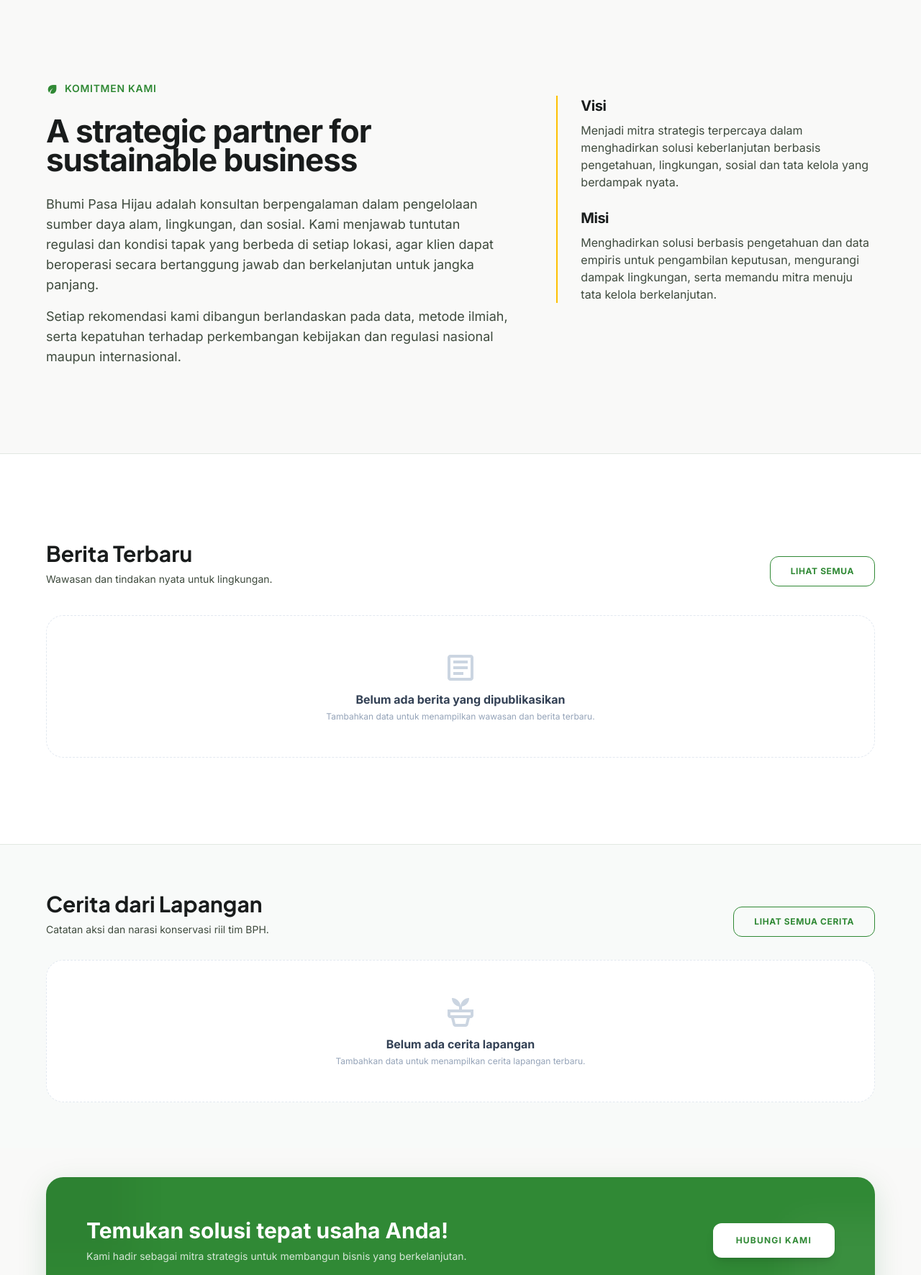
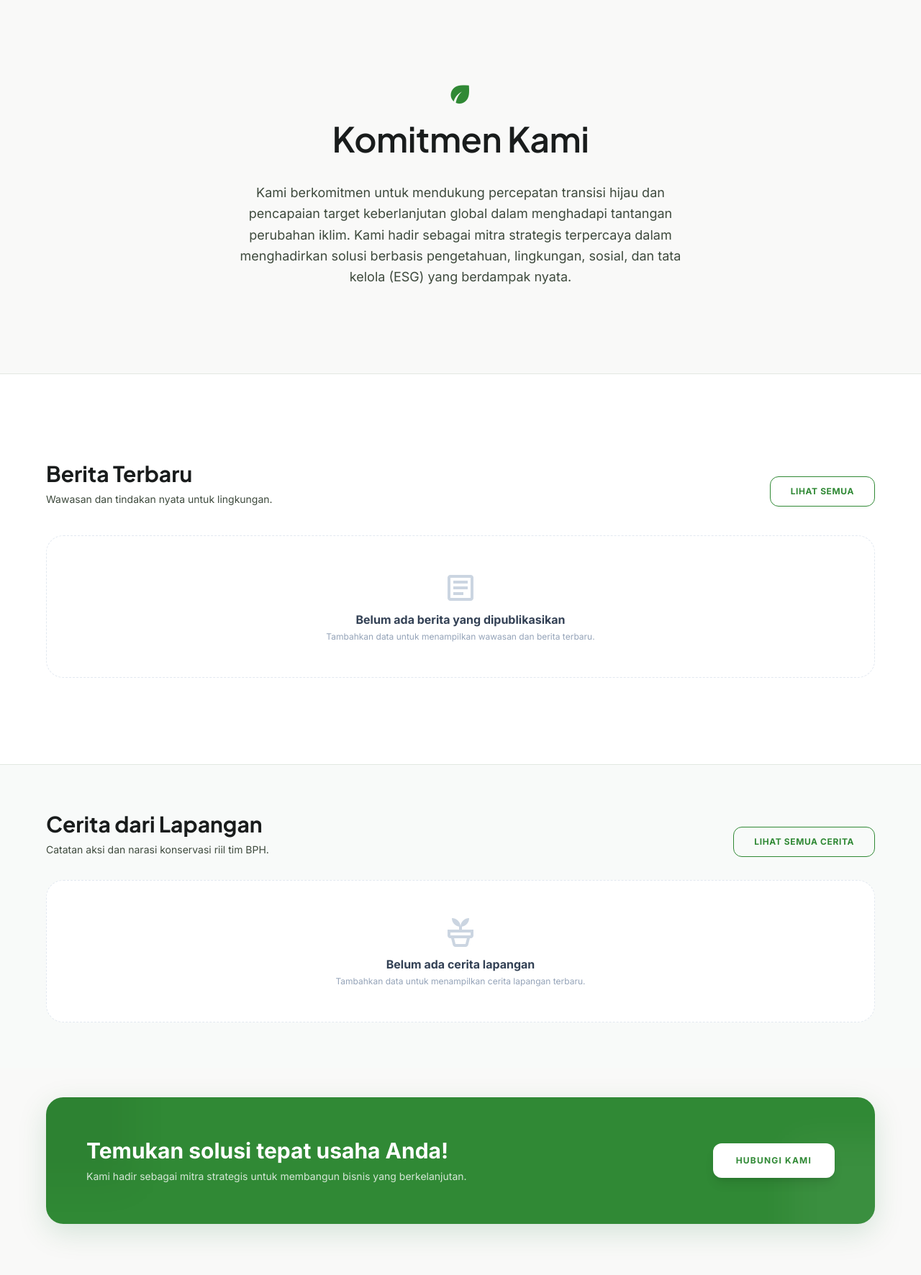
Before and after one commit to ryansyah1661/bph-cp, a Django app: template core/templates/core/homepage.html in a window 1280 px wide. Shown: the part 811-2583 px from the top of the page at 72% size. Run offline with Django 5.2, Linux system fonts and the light colour scheme; the template is opened without the code that fills it, so the values that code supplies are empty; some libraries are stand-ins or nearby versions.

Commit message:
feat: Restore homepage commitment section and apply strategic partner vision-mission layout to about page

```diff
--- a/core/templates/core/homepage.html
+++ b/core/templates/core/homepage.html
@@ -22,9 +22,9 @@
       </h1>
       <p class="font-body-lg text-body-lg max-w-2xl mb-stack-lg text-surface-white">
         {% if LANGUAGE_CODE == 'en' or request.GET.lang == 'en' %}
-          We help businesses manage natural resources, the environment and social dimensions, grounded in science, compliance with national and international regulation.
+          We are committed to reducing environmental impact and minimizing waste and pollution from our activities. We strive to be a trusted strategic partner in delivering knowledge-based, environmental, social, and governance sustainability solutions that create tangible impact.
         {% else %}
-          {% trans "Kami membantu pelaku bisnis dalam mengelola sumber daya alam, lingkungan, dan dimensi sosial, dengan berlandaskan pada sains, kepatuhan terhadap regulasi nasional maupun internasional." %}
+          {% trans "Kami berkomitmen untuk mengurangi dampak lingkungan dan meminimalkan limbah dan polusi dari kegiatan kami. Kami akan menjadi mitra strategis terpercaya dalam menghadirkan solusi keberlanjutan berbasis pengetahuan, lingkungan, sosial dan tata kelola yang berdampak nyata." %}
         {% endif %}
       </p>
       <a class="inline-flex items-center justify-center bg-primary text-surface-white px-8 py-4 rounded font-label-caps text-label-caps uppercase hover:bg-forest-deep hover:-translate-y-[2px] transition-all duration-300"
@@ -36,68 +36,18 @@
 
   <!-- KOMITMEN KAMI SECTION -->
   <section class="py-section-gap bg-surface w-full">
-    <div class="max-w-container-max mx-auto px-margin-mobile md:px-margin-desktop">
-      <div class="grid grid-cols-1 lg:grid-cols-12 gap-10 lg:gap-16 items-start">
-
-        <!-- KOLOM KIRI: JUDUL & DESKRIPSI -->
-        <div class="lg:col-span-7 space-y-6">
-          <div class="inline-flex items-center gap-2 text-primary font-semibold text-xs md:text-sm uppercase tracking-wider">
-            <span class="material-symbols-outlined text-lg fill">eco</span>
-            <span>{% if LANGUAGE_CODE == 'en' or request.GET.lang == 'en' %}Our Commitment{% else %}{% trans "Komitmen Kami" %}{% endif %}</span>
-          </div>
-          <h2 class="text-3xl sm:text-4xl lg:text-[44px] font-bold text-on-surface tracking-tight leading-[1.15]">
-            A strategic partner for sustainable business
-          </h2>
-          <div class="space-y-4 text-on-surface-variant text-base md:text-lg leading-relaxed pt-1">
-            <p>
-              {% if LANGUAGE_CODE == 'en' or request.GET.lang == 'en' %}
-                Bhumi Pasa Hijau is a consultancy with experience in natural resources, environmental, and social management. We respond to regulatory demands and site conditions that differ at every location, so clients can operate responsibly and for the long term.
-              {% else %}
-                {% trans "Bhumi Pasa Hijau adalah konsultan berpengalaman dalam pengelolaan sumber daya alam, lingkungan, dan sosial. Kami menjawab tuntutan regulasi dan kondisi tapak yang berbeda di setiap lokasi, agar klien dapat beroperasi secara bertanggung jawab dan berkelanjutan untuk jangka panjang." %}
-              {% endif %}
-            </p>
-            <p>
-              {% if LANGUAGE_CODE == 'en' or request.GET.lang == 'en' %}
-                Every recommendation is built on data, scientific methods, and current policy developments.
-              {% else %}
-                {% trans "Setiap rekomendasi kami dibangun berlandaskan pada data, metode ilmiah, serta kepatuhan terhadap perkembangan kebijakan dan regulasi nasional maupun internasional." %}
-              {% endif %}
-            </p>
-          </div>
-        </div>
-
-        <!-- KOLOM KANAN: VISI & MISI DENGAN GARIS EMAS/KUNING -->
-        <div class="lg:col-span-5 border-l-2 border-tertiary pl-6 md:pl-8 space-y-6 lg:mt-6">
-          <!-- Visi -->
-          <div class="space-y-2">
-            <h3 class="text-lg md:text-xl font-bold text-on-surface tracking-tight">
-              {% if LANGUAGE_CODE == 'en' or request.GET.lang == 'en' %}Vision{% else %}{% trans "Visi" %}{% endif %}
-            </h3>
-            <p class="text-sm md:text-base text-on-surface-variant leading-relaxed">
-              {% if LANGUAGE_CODE == 'en' or request.GET.lang == 'en' %}
-                To be a trusted strategic partner in delivering sustainability solutions based on knowledge, environment, social, and governance that have a real impact.
-              {% else %}
-                {% trans "Menjadi mitra strategis terpercaya dalam menghadirkan solusi keberlanjutan berbasis pengetahuan, lingkungan, sosial dan tata kelola yang berdampak nyata." %}
-              {% endif %}
-            </p>
-          </div>
-
-          <!-- Misi -->
-          <div class="space-y-2">
-            <h3 class="text-lg md:text-xl font-bold text-on-surface tracking-tight">
-              {% if LANGUAGE_CODE == 'en' or request.GET.lang == 'en' %}Mission{% else %}{% trans "Misi" %}{% endif %}
-            </h3>
-            <p class="text-sm md:text-base text-on-surface-variant leading-relaxed">
-              {% if LANGUAGE_CODE == 'en' or request.GET.lang == 'en' %}
-                To deliver professional, science-based services and empirical data, ensure regulatory compliance, and guide clients toward sound site-level decisions.
-              {% else %}
-                {% trans "Menghadirkan solusi berbasis pengetahuan dan data empiris untuk pengambilan keputusan, mengurangi dampak lingkungan, serta memandu mitra menuju tata kelola berkelanjutan." %}
-              {% endif %}
-            </p>
-          </div>
-        </div>
-
-      </div>
+    <div class="max-w-3xl mx-auto text-center px-margin-mobile md:px-margin-desktop">
+      <span class="material-symbols-outlined text-primary text-4xl mb-stack-md fill">eco</span>
+      <h2 class="font-headline-xl text-headline-xl text-on-surface mb-stack-lg">
+        {% if LANGUAGE_CODE == 'en' or request.GET.lang == 'en' %}Our Commitment{% else %}{% trans "Komitmen Kami" %}{% endif %}
+      </h2>
+      <p class="font-body-lg text-body-lg text-on-surface-variant leading-relaxed">
+        {% if LANGUAGE_CODE == 'en' or request.GET.lang == 'en' %}
+          We are committed to supporting the acceleration of the green transition and the achievement of global sustainability targets in the face of climate change challenges. We serve as a trusted strategic partner in delivering impactful solutions grounded in knowledge and Environmental, Social, and Governance (ESG) principles.
+        {% else %}
+          {% trans "Kami berkomitmen untuk mendukung percepatan transisi hijau dan pencapaian target keberlanjutan global dalam menghadapi tantangan perubahan iklim. Kami hadir sebagai mitra strategis terpercaya dalam menghadirkan solusi berbasis pengetahuan, lingkungan, sosial, dan tata kelola (ESG) yang berdampak nyata." %}
+        {% endif %}
+      </p>
     </div>
   </section>
 
```
Also changed, not shown: core/templates/core/about.html (+49 -36 lines).
